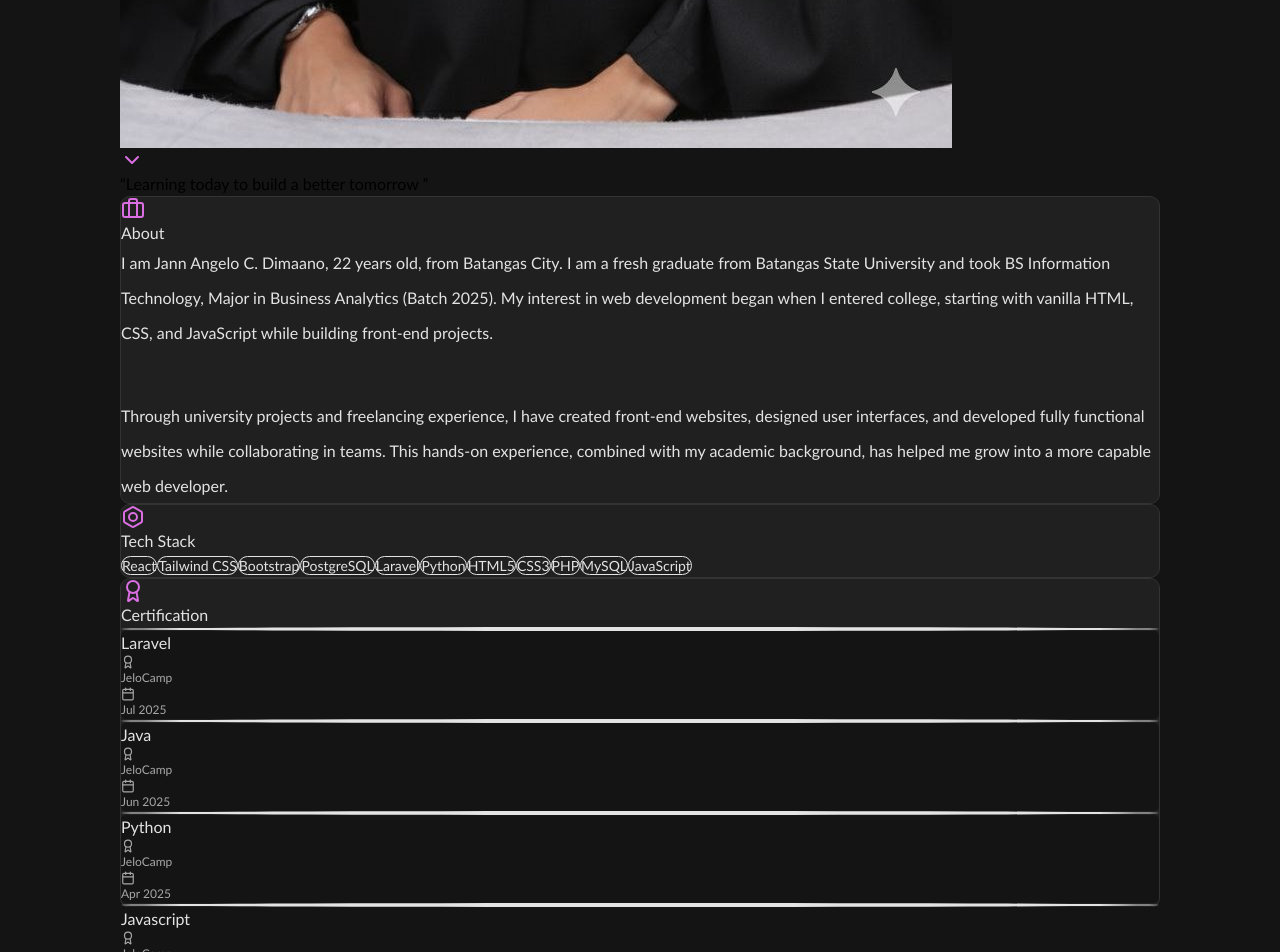
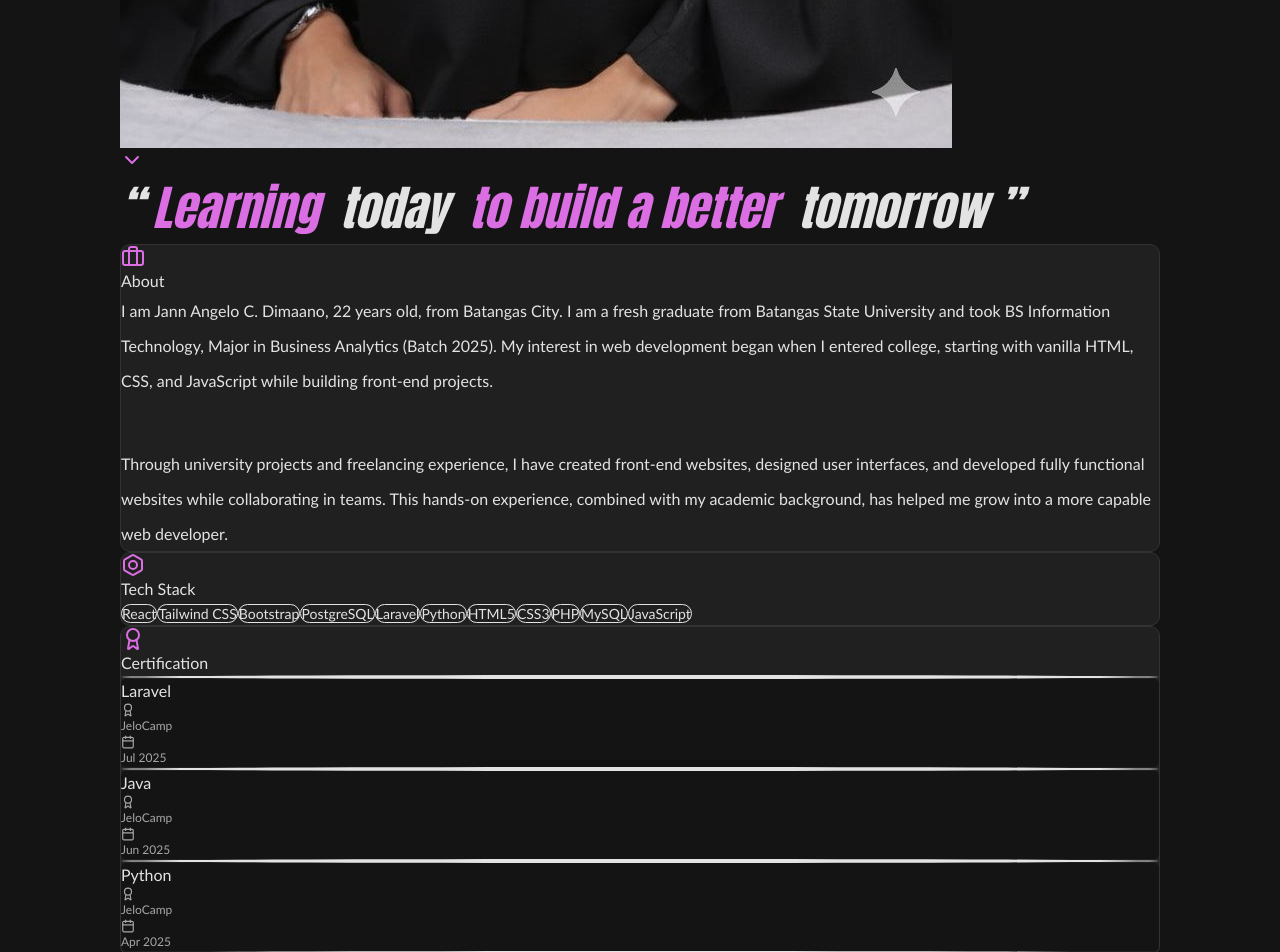
Before and after one commit to codewithjelo/Jelo_Portfolio, a React (Vite) app in the folder jelo-portfolio/: page / in a window 1280 px wide. Shown: the part 1460-2412 px from the top of the page. Built offline with nearby package versions, Linux system fonts and the light colour scheme.

Commit message:
Modify selector name

```diff
--- a/jelo-portfolio/src/styles/components/sections/about.css
+++ b/jelo-portfolio/src/styles/components/sections/about.css
@@ -4,15 +4,15 @@
   transition: background-color 1s ease;
 }
 
-.tagline {
-  font-family:Impact, Haettenschweiler, 'Arial Narrow Bold', sans-serif;
+.about-tagline {
+  font-family: Impact, Haettenschweiler, 'Arial Narrow Bold', sans-serif;
   color: var(--text-color);
   font-size: var(--text-4xl);
   font-style: italic;
 }
 
-.tagline span {
-  font-family:Impact, Haettenschweiler, 'Arial Narrow Bold', sans-serif;
+.about-tagline span {
+  font-family: Impact, Haettenschweiler, 'Arial Narrow Bold', sans-serif;
   color: var(--accent);
   font-size: var(--text-4xl);
   padding: 10px;
@@ -45,7 +45,7 @@
   background-color: var(--text-color);
 }
 
-.certs:hover   .node{
+.certs:hover .node{
   background-color: var(--accent);
 }
 
```
